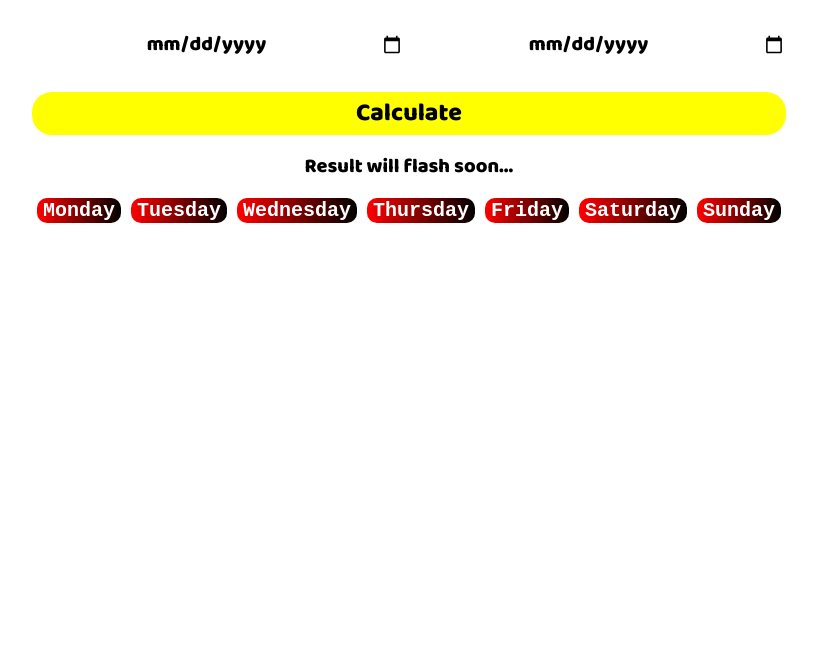
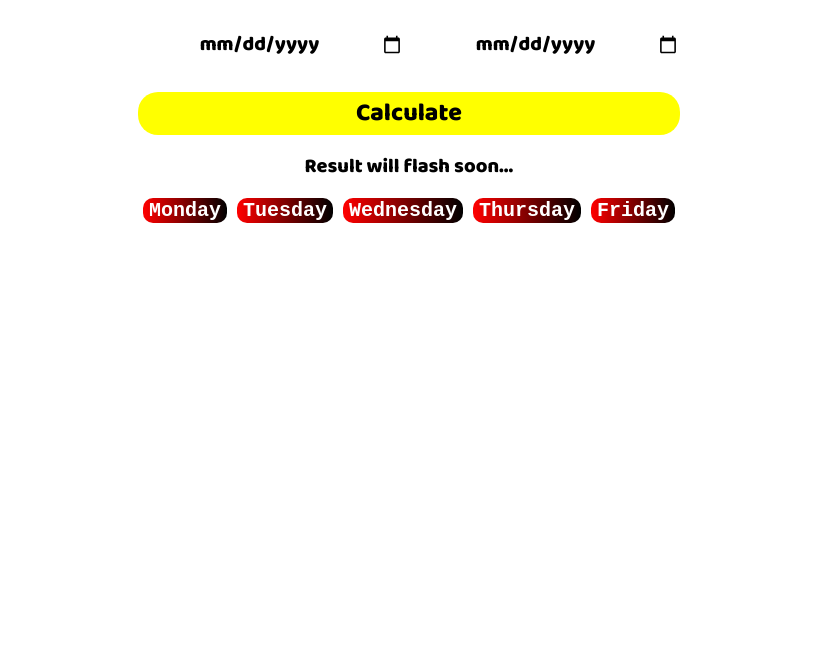
Before and after one commit to KeshavAbhishek/newspaperFeeCalculator, a plain HTML site: page index.html in a window 1280 px wide. Shown: the part 149-800 px from the top of the page, without its empty margins (231-1048 px from the left). Drawn offline with Linux system fonts and the light colour scheme.

Commit message:
Fee Collection

```diff
--- a/index.html
+++ b/index.html
@@ -24,8 +24,8 @@
             <button id="wednesday" class="days-button">Wednesday</button>
             <button id="thursday" class="days-button">Thursday</button>
             <button id="friday" class="days-button">Friday</button>
-            <button id="saturday" class="days-button">Saturday</button>
-            <button id="sunday" class="days-button">Sunday</button>
+            <!-- <button id="saturday" class="days-button">Saturday</button> -->
+            <!-- <button id="sunday" class="days-button">Sunday</button> -->
         </div>
 
         <button id="printPage">P R I N T</button>
```
